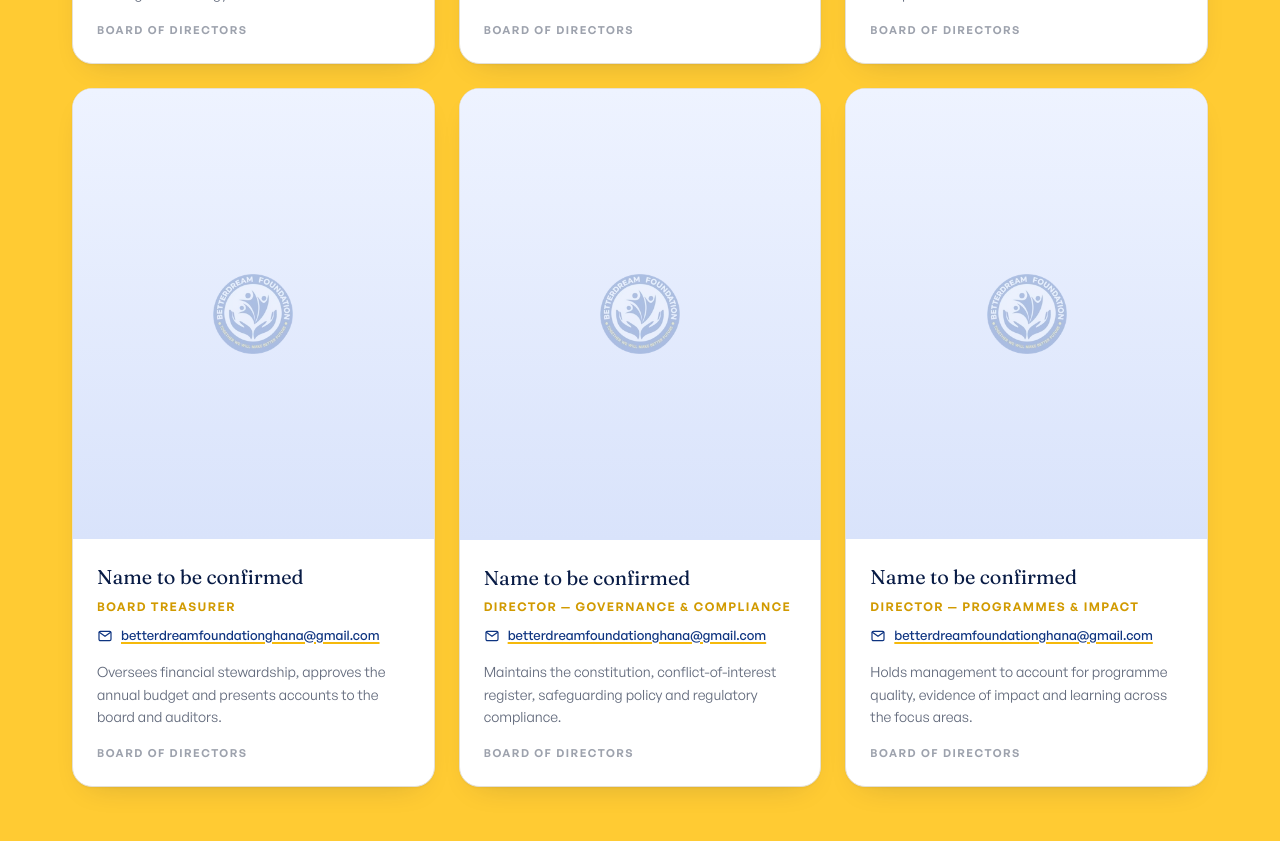
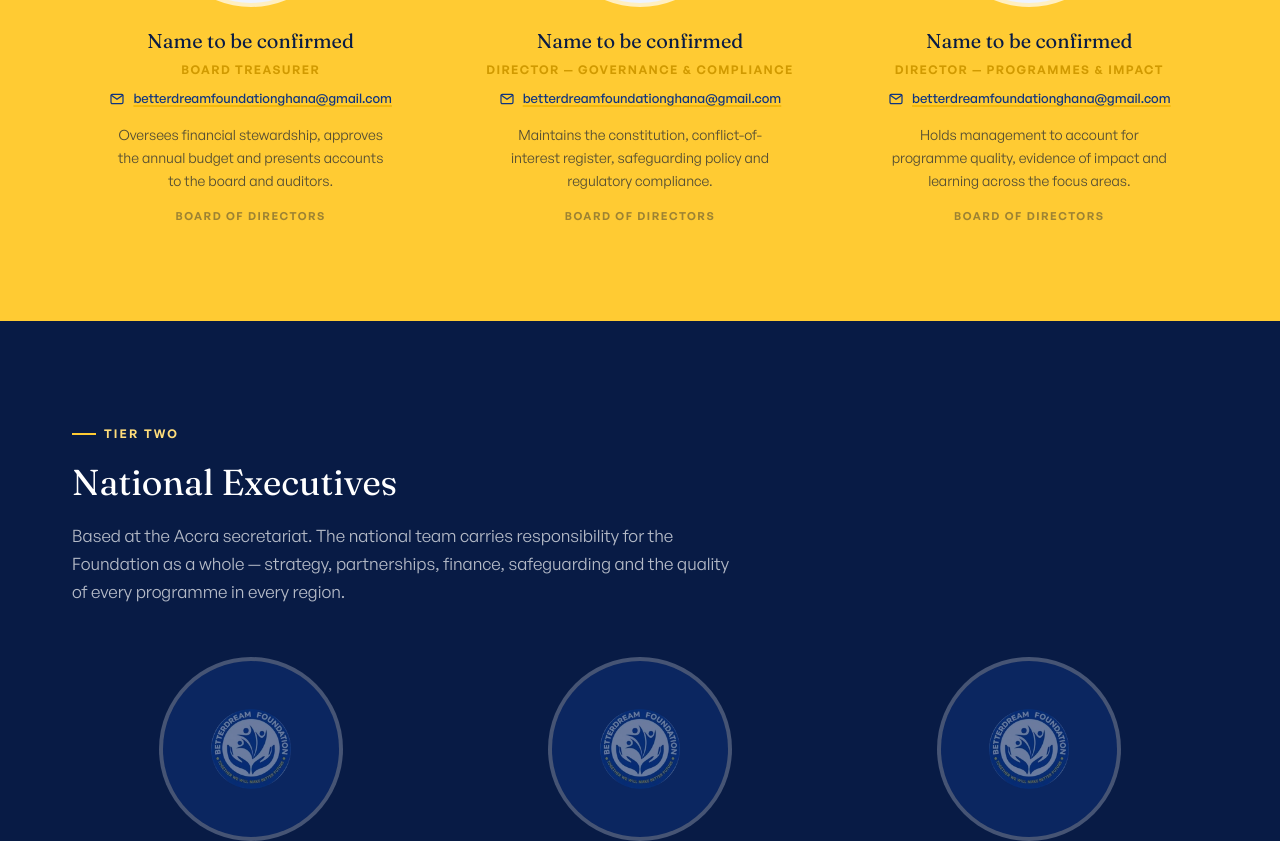
Before and after one commit to Waliyu23/bdfg-web, a Next.js app: page /leadership in a window 1280 px wide. Shown: the part 2040-2881 px from the top of the page. Built offline with nearby package versions, Linux system fonts and the light colour scheme.

Commit message:
Leadership: circular portraits, no card frames

```diff
--- a/app/leadership/page.tsx
+++ b/app/leadership/page.tsx
@@ -48,18 +48,29 @@ function Crest() {
  * Until the secretariat supplies portraits and names, the image area shows the
  * crest on a tinted panel and the name line reads as "to be confirmed".
  */
-function ProfileCard({ role }: { role: LeadershipRole }) {
+function ProfileCard({
+  role,
+  tone = "light",
+}: {
+  role: LeadershipRole;
+  tone?: "light" | "dark";
+}) {
   const email = role.email ?? site.email;
+  const dark = tone === "dark";
 
   return (
-    <article className="reveal flex flex-col overflow-hidden rounded-xl2 border border-line bg-white shadow-card">
-      <div className="relative aspect-[4/5] w-full overflow-hidden bg-blue-50">
+    <article className="reveal flex flex-col items-center text-center">
+      <div
+        className={`relative h-40 w-40 overflow-hidden rounded-full ring-4 sm:h-44 sm:w-44 ${
+          dark ? "bg-blue-800 ring-white/25" : "bg-blue-50 ring-white/70"
+        }`}
+      >
         {role.photo ? (
           <img
             src={role.photo}
             alt={role.name ? `${role.name}, ${role.title}` : role.title}
-            width={800}
-            height={1000}
+            width={400}
+            height={400}
             loading="lazy"
             decoding="async"
             className="h-full w-full object-cover"
@@ -67,7 +78,7 @@ function ProfileCard({ role }: { role: LeadershipRole }) {
         ) : (
           <span
             aria-hidden="true"
-            className="absolute inset-0 flex items-center justify-center bg-gradient-to-b from-blue-50 to-blue-100"
+            className="absolute inset-0 flex items-center justify-center"
           >
             <img
               src={site.logo}
@@ -76,22 +87,33 @@ function ProfileCard({ role }: { role: LeadershipRole }) {
               height={128}
               loading="lazy"
               decoding="async"
-              className="h-20 w-20 opacity-25"
+              className={`h-20 w-20 ${dark ? "opacity-40" : "opacity-30"}`}
             />
           </span>
         )}
       </div>
 
-      <div className="flex flex-1 flex-col p-6">
-        <h3 className="font-display text-xl leading-snug text-blue-900">
+      <h3
+        className={`mt-6 font-display text-xl leading-snug ${
+          dark ? "text-white" : "text-blue-900"
+        }`}
+      >
         {role.name ?? "Name to be confirmed"}
       </h3>
-        <p className="mt-2 text-xs font-semibold uppercase tracking-[0.12em] text-gold-600">
+      <p
+        className={`mt-2 text-xs font-semibold uppercase tracking-[0.12em] ${
+          dark ? "text-gold-300" : "text-gold-600"
+        }`}
+      >
         {role.title}
       </p>
       <a
         href={`mailto:${email}`}
-          className="mt-3 inline-flex w-fit max-w-full items-center gap-2 break-all text-[0.8125rem] font-medium leading-snug text-blue-700 underline decoration-gold-500 decoration-2 underline-offset-2 transition-colors duration-200 hover:text-blue-900"
+        className={`mt-3 inline-flex max-w-full items-center justify-center gap-2 break-all text-[0.8125rem] font-medium leading-snug underline decoration-gold-500 decoration-2 underline-offset-2 transition-colors duration-200 ${
+          dark
+            ? "text-white/85 hover:text-white"
+            : "text-blue-700 hover:text-blue-900"
+        }`}
       >
         <svg
           viewBox="0 0 24 24"
@@ -106,11 +128,20 @@ function ProfileCard({ role }: { role: LeadershipRole }) {
         </svg>
         {email}
       </a>
-        <p className="mt-4 text-sm leading-relaxed text-ink/65">{role.body}</p>
-        <p className="mt-4 text-[0.6875rem] font-semibold uppercase tracking-[0.14em] text-ink/40">
+      <p
+        className={`mt-4 max-w-[34ch] text-sm leading-relaxed ${
+          dark ? "text-white/70" : "text-ink/70"
+        }`}
+      >
+        {role.body}
+      </p>
+      <p
+        className={`mt-4 text-[0.6875rem] font-semibold uppercase tracking-[0.14em] ${
+          dark ? "text-white/45" : "text-ink/40"
+        }`}
+      >
         {role.group}
       </p>
-      </div>
     </article>
   );
 }
@@ -215,7 +246,7 @@ export default function LeadershipPage() {
               non-profit mandate in our incorporation documents.
             </p>
           </div>
-          <div className="mt-12 grid gap-6 sm:grid-cols-2 lg:grid-cols-3">
+          <div className="mt-14 grid gap-y-14 gap-x-8 sm:grid-cols-2 lg:grid-cols-3">
             {boardRoles.map((role) => (
               <ProfileCard key={role.title} role={role} />
             ))}
@@ -245,9 +276,9 @@ export default function LeadershipPage() {
               programme in every region.
             </p>
           </div>
-          <div className="mt-12 grid gap-6 sm:grid-cols-2 lg:grid-cols-3">
+          <div className="mt-14 grid gap-y-14 gap-x-8 sm:grid-cols-2 lg:grid-cols-3">
             {nationalRoles.map((role) => (
-              <ProfileCard key={role.title} role={role} />
+              <ProfileCard key={role.title} role={role} tone="dark" />
             ))}
           </div>
         </div>
```
Lines whose indentation alone changed are shown as unchanged.
